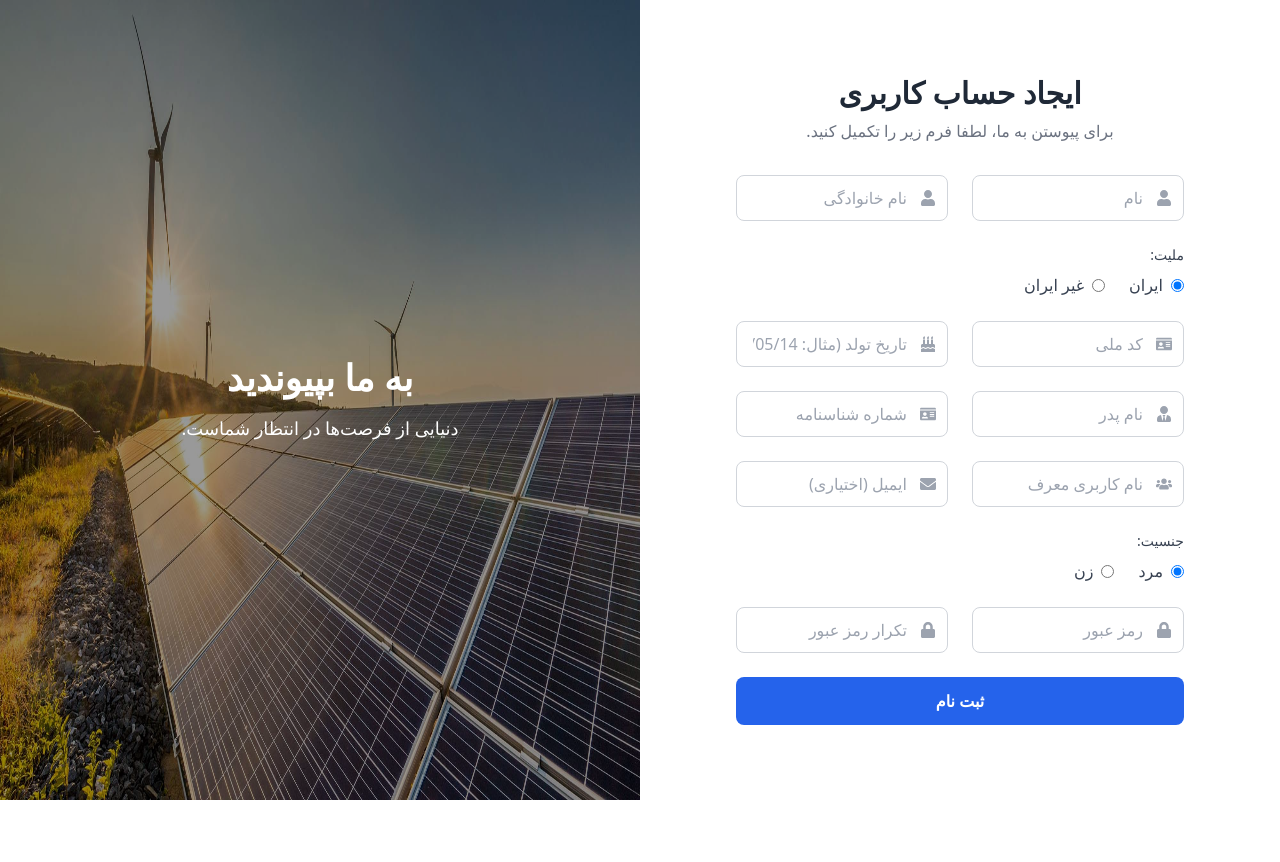
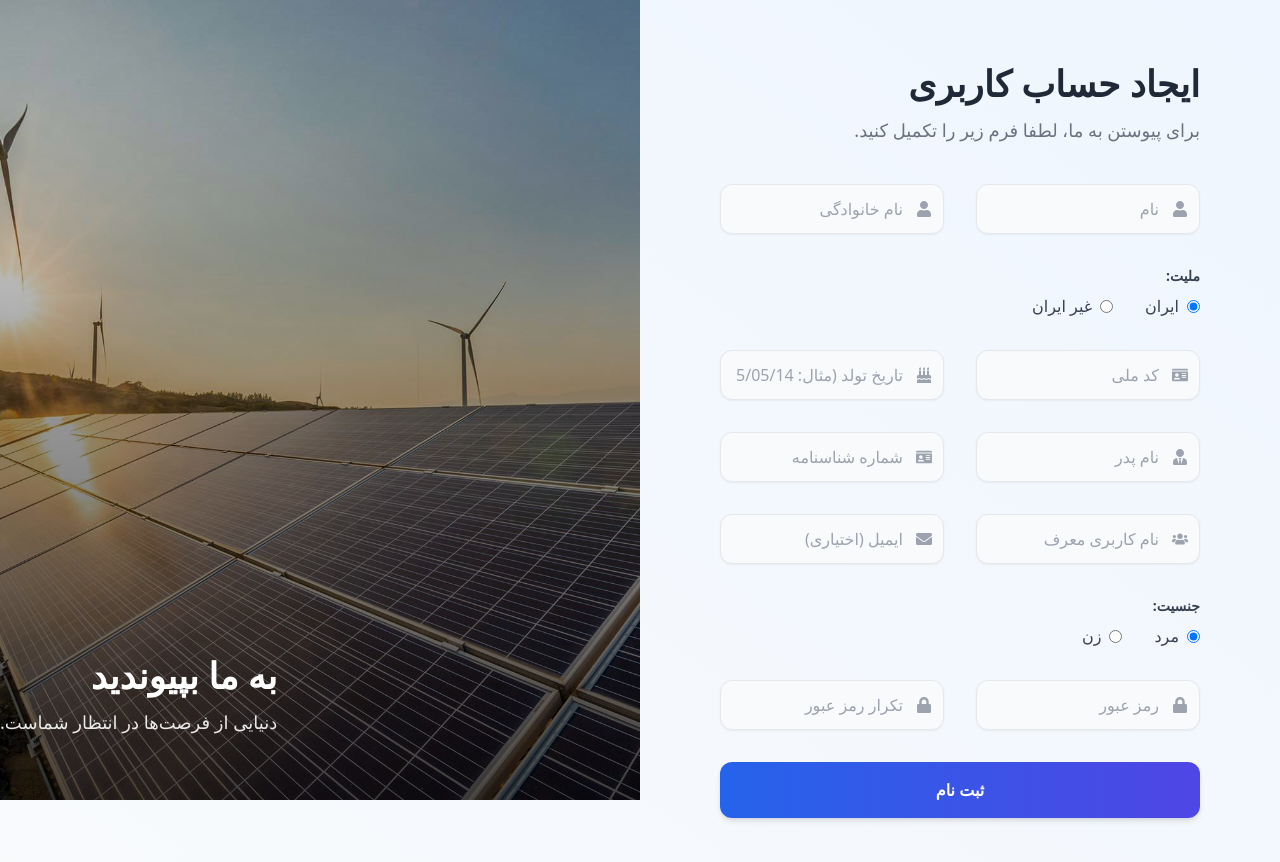
Before and after one commit to farshadnabizadeh/panel-mahyaran-energy, a React (Create React App) app: page / in a window 1280 px wide. Shown: the top 862 px of the page. Before the commit the page ends 800 px from the top, so only its background shows below. Built offline with nearby package versions, Linux system fonts and the light colour scheme.

Commit message:
registerComponent.jsx

```diff
--- a/src/components/register/registerComponent.jsx
+++ b/src/components/register/registerComponent.jsx
@@ -1,58 +1,61 @@
-// src/SignUpPage.js
+import React, { useState } from "react";
+import {
+    FaUser,
+    FaIdCard,
+    FaEnvelope,
+    FaLock,
+    FaUsers,
+    FaBirthdayCake,
+    FaUserTie,
+} from "react-icons/fa";
+import Login from "../../assets/img/Login.jpg";
+import fa from "../../locales/fa.json";
 
-import React, { useState } from 'react';
-// Import the icon components from react-icons
-import { FaUser, FaIdCard, FaEnvelope, FaLock, FaUsers, FaBirthdayCake, FaUserTie } from 'react-icons/fa';
-// Import the image from your assets
-import Login from '../../assets/img/Login.jpg';
-
-// --- NEW: Import the localization file ---
-import fa from '../../locales/fa.json';
-
-// --- NEW: Create a reference to the specific part of the translation file ---
 const t = fa.signUpPage;
 
 const SignUpPage = () => {
-    // State and handlers remain exactly the same
     const [formData, setFormData] = useState({
-        firstName: '',
-        lastName: '',
-        nationality: 'iran',
-        nationalId: '',
-        birthDate: '',
-        fatherName: '',
-        shenasnamehNumber: '',
-        referrerUsername: '',
-        email: '',
-        gender: 'male',
-        password: '',
-        confirmPassword: '',
+        firstName: "",
+        lastName: "",
+        nationality: "iran",
+        nationalId: "",
+        birthDate: "",
+        fatherName: "",
+        shenasnamehNumber: "",
+        referrerUsername: "",
+        email: "",
+        gender: "male",
+        password: "",
+        confirmPassword: "",
     });
 
     const handleChange = (e) => {
         const { name, value } = e.target;
-        setFormData(prevState => ({
-            ...prevState,
-            [name]: value,
-        }));
+        setFormData((prev) => ({ ...prev, [name]: value }));
     };
 
     const handleSubmit = (e) => {
         e.preventDefault();
         if (formData.password !== formData.confirmPassword) {
-            // --- UPDATED: Use the translation file for alerts ---
             alert(t.alerts.passwordMismatch);
             return;
         }
-        console.log("Form Submitted:", formData);
-        // --- UPDATED: Use the translation file for alerts ---
         alert(t.alerts.success);
     };
 
-    // The reusable InputField component remains the same
-    const InputField = ({ id, name, type, placeholder, value, onChange, icon, required = false }) => (
-        <div className="relative">
-            <span className="absolute inset-y-0 right-0 flex items-center pr-3">
+    // minimalist + clean inputs, focus ring & shadow
+    const InputField = ({
+        id,
+        name,
+        type,
+        placeholder,
+        value,
+        onChange,
+        icon,
+        required = false,
+    }) => (
+        <div className="relative group">
+            <span className="absolute inset-y-0 right-0 flex items-center pr-3 text-gray-400 group-focus-within:text-blue-500 transition-colors">
                 {icon}
             </span>
             <input
@@ -63,118 +66,188 @@ const SignUpPage = () => {
                 value={value}
                 onChange={onChange}
                 required={required}
-                className="w-full py-2.5 pr-10 pl-4 text-gray-700 bg-white border border-gray-300 rounded-lg focus:outline-none focus:ring-2 focus:ring-blue-500"
+                className="w-full py-3 pr-10 pl-4 rounded-xl bg-gray-50 border border-gray-200 text-gray-800 placeholder-gray-400
+                   focus:outline-none focus:border-blue-400 focus:ring-2 focus:ring-blue-300
+                   transition-all duration-200 shadow-sm focus:shadow-md"
             />
         </div>
     );
 
     return (
-        <div dir="rtl" className="w-full min-h-screen flex flex-col-reverse md:flex-row bg-gray-100">
+        <div
+            dir="rtl"
+            className="min-h-screen flex flex-col-reverse md:flex-row bg-gradient-to-tr from-slate-50 to-blue-50"
+        >
+            {/* --- Right side form --- */}
+            <div className="w-full md:w-1/2 flex flex-col justify-center px-10 py-12 sm:px-20 sm:py-16">
+                <h2 className="text-4xl font-extrabold text-gray-800 mb-3">{t.title}</h2>
+                <p className="text-gray-500 mb-10 text-lg">{t.subtitle}</p>
 
-            {/* Right Side: The Form */}
-            <div className="w-full md:w-1/2 flex flex-col justify-center items-center p-8 sm:p-12 bg-white">
-                <div className="w-full max-w-md">
-                    {/* --- UPDATED: Use translation file for title and subtitle --- */}
-                    <h2 className="text-3xl font-bold text-gray-800 text-center mb-2">{t.title}</h2>
-                    <p className="text-gray-500 text-center mb-8">{t.subtitle}</p>
-
-                    <form onSubmit={handleSubmit} className="space-y-6">
-                        <div className="grid grid-cols-1 sm:grid-cols-2 gap-6">
-                            {/* --- UPDATED: All placeholders now use the translation file --- */}
+                <form onSubmit={handleSubmit} className="space-y-8">
+                    <div className="grid grid-cols-1 sm:grid-cols-2 gap-8">
                         <InputField
-                                id="firstName" name="firstName" type="text" placeholder={t.fields.firstName}
-                                value={formData.firstName} onChange={handleChange} icon={<FaUser className="text-gray-400" />} required
+                            id="firstName"
+                            name="firstName"
+                            type="text"
+                            placeholder={t.fields.firstName}
+                            value={formData.firstName}
+                            onChange={handleChange}
+                            icon={<FaUser />}
                         />
                         <InputField
-                                id="lastName" name="lastName" type="text" placeholder={t.fields.lastName}
-                                value={formData.lastName} onChange={handleChange} icon={<FaUser className="text-gray-400" />} required
+                            id="lastName"
+                            name="lastName"
+                            type="text"
+                            placeholder={t.fields.lastName}
+                            value={formData.lastName}
+                            onChange={handleChange}
+                            icon={<FaUser />}
                         />
+
+                        {/* Nationality */}
                         <div className="sm:col-span-2">
-                                <label className="block text-sm font-medium text-gray-700 mb-2">{t.fields.nationality}</label>
-                                <div className="flex items-center space-x-6 space-x-reverse">
-                                    <label className="flex items-center">
-                                        <input type="radio" name="nationality" value="iran" checked={formData.nationality === 'iran'} onChange={handleChange} className="form-radio text-blue-600" />
-                                        <span className="mr-2 text-gray-700">{t.fields.iran}</span>
+                            <span className="block text-sm font-semibold text-gray-700 mb-2">
+                                {t.fields.nationality}
+                            </span>
+                            <div className="flex items-center gap-8">
+                                {["iran", "other"].map((opt) => (
+                                    <label key={opt} className="flex items-center gap-2 cursor-pointer">
+                                        <input
+                                            type="radio"
+                                            name="nationality"
+                                            value={opt}
+                                            checked={formData.nationality === opt}
+                                            onChange={handleChange}
+                                            className="text-blue-600 focus:ring-blue-400"
+                                        />
+                                        <span className="text-gray-700">{t.fields[opt]}</span>
                                     </label>
-                                    <label className="flex items-center">
-                                        <input type="radio" name="nationality" value="other" checked={formData.nationality === 'other'} onChange={handleChange} className="form-radio text-blue-600" />
-                                        <span className="mr-2 text-gray-700">{t.fields.other}</span>
-                                    </label>
+                                ))}
                             </div>
                         </div>
+
                         <InputField
-                                id="nationalId" name="nationalId" type="text" placeholder={t.fields.nationalId}
-                                value={formData.nationalId} onChange={handleChange} icon={<FaIdCard className="text-gray-400" />} required
+                            id="nationalId"
+                            name="nationalId"
+                            type="text"
+                            placeholder={t.fields.nationalId}
+                            value={formData.nationalId}
+                            onChange={handleChange}
+                            icon={<FaIdCard />}
                         />
                         <InputField
-                                id="birthDate" name="birthDate" type="text" placeholder={t.fields.birthDate}
-                                value={formData.birthDate} onChange={handleChange} icon={<FaBirthdayCake className="text-gray-400" />} required
+                            id="birthDate"
+                            name="birthDate"
+                            type="text"
+                            placeholder={t.fields.birthDate}
+                            value={formData.birthDate}
+                            onChange={handleChange}
+                            icon={<FaBirthdayCake />}
                         />
                         <InputField
-                                id="fatherName" name="fatherName" type="text" placeholder={t.fields.fatherName}
-                                value={formData.fatherName} onChange={handleChange} icon={<FaUserTie className="text-gray-400" />} required
+                            id="fatherName"
+                            name="fatherName"
+                            type="text"
+                            placeholder={t.fields.fatherName}
+                            value={formData.fatherName}
+                            onChange={handleChange}
+                            icon={<FaUserTie />}
                         />
                         <InputField
-                                id="shenasnamehNumber" name="shenasnamehNumber" type="text" placeholder={t.fields.shenasnamehNumber}
-                                value={formData.shenasnamehNumber} onChange={handleChange} icon={<FaIdCard className="text-gray-400" />} required
+                            id="shenasnamehNumber"
+                            name="shenasnamehNumber"
+                            type="text"
+                            placeholder={t.fields.shenasnamehNumber}
+                            value={formData.shenasnamehNumber}
+                            onChange={handleChange}
+                            icon={<FaIdCard />}
                         />
                         <InputField
-                                id="referrerUsername" name="referrerUsername" type="text" placeholder={t.fields.referrerUsername}
-                                value={formData.referrerUsername} onChange={handleChange} icon={<FaUsers className="text-gray-400" />}
+                            id="referrerUsername"
+                            name="referrerUsername"
+                            type="text"
+                            placeholder={t.fields.referrerUsername}
+                            value={formData.referrerUsername}
+                            onChange={handleChange}
+                            icon={<FaUsers />}
                         />
                         <InputField
-                                id="email" name="email" type="email" placeholder={t.fields.email}
-                                value={formData.email} onChange={handleChange} icon={<FaEnvelope className="text-gray-400" />}
+                            id="email"
+                            name="email"
+                            type="email"
+                            placeholder={t.fields.email}
+                            value={formData.email}
+                            onChange={handleChange}
+                            icon={<FaEnvelope />}
                         />
+
+                        {/* Gender */}
                         <div className="sm:col-span-2">
-                                <label className="block text-sm font-medium text-gray-700 mb-2">{t.fields.gender}</label>
-                                <div className="flex items-center space-x-6 space-x-reverse">
-                                    <label className="flex items-center">
-                                        <input type="radio" name="gender" value="male" checked={formData.gender === 'male'} onChange={handleChange} className="form-radio text-blue-600" />
-                                        <span className="mr-2 text-gray-700">{t.fields.male}</span>
+                            <span className="block text-sm font-semibold text-gray-700 mb-2">
+                                {t.fields.gender}
+                            </span>
+                            <div className="flex items-center gap-8">
+                                {[
+                                    { value: "male", label: t.fields.male },
+                                    { value: "female", label: t.fields.female },
+                                ].map((g) => (
+                                    <label key={g.value} className="flex items-center gap-2 cursor-pointer">
+                                        <input
+                                            type="radio"
+                                            name="gender"
+                                            value={g.value}
+                                            checked={formData.gender === g.value}
+                                            onChange={handleChange}
+                                            className="text-blue-600 focus:ring-blue-400"
+                                        />
+                                        <span className="text-gray-700">{g.label}</span>
                                     </label>
-                                    <label className="flex items-center">
-                                        <input type="radio" name="gender" value="female" checked={formData.gender === 'female'} onChange={handleChange} className="form-radio text-blue-600" />
-                                        <span className="mr-2 text-gray-700">{t.fields.female}</span>
-                                    </label>
+                                ))}
                             </div>
                         </div>
+
                         <InputField
-                                id="password" name="password" type="password" placeholder={t.fields.password}
-                                value={formData.password} onChange={handleChange} icon={<FaLock className="text-gray-400" />} required
+                            id="password"
+                            name="password"
+                            type="password"
+                            placeholder={t.fields.password}
+                            value={formData.password}
+                            onChange={handleChange}
+                            icon={<FaLock />}
                         />
                         <InputField
-                                id="confirmPassword" name="confirmPassword" type="password" placeholder={t.fields.confirmPassword}
-                                value={formData.confirmPassword} onChange={handleChange} icon={<FaLock className="text-gray-400" />} required
+                            id="confirmPassword"
+                            name="confirmPassword"
+                            type="password"
+                            placeholder={t.fields.confirmPassword}
+                            value={formData.confirmPassword}
+                            onChange={handleChange}
+                            icon={<FaLock />}
                         />
                     </div>
 
-                        <div>
                     <button
                         type="submit"
-                                className="w-full bg-blue-600 text-white font-bold py-3 px-4 rounded-lg hover:bg-blue-700 focus:outline-none focus:ring-2 focus:ring-blue-500 focus:ring-offset-2 transition-colors duration-300"
+                        className="w-full bg-gradient-to-r from-blue-600 to-indigo-600 text-white font-bold py-4 rounded-xl
+                     shadow-md hover:from-blue-700 hover:to-indigo-700
+                     focus:ring-4 focus:ring-blue-300 transition-all duration-300"
                     >
-                                {/* --- UPDATED: Use translation file for button text --- */}
                         {t.buttonText}
                     </button>
-                        </div>
                 </form>
             </div>
-            </div>
 
-            {/* Left Side: The Image */}
-            <div className="w-full md:w-1/2 h-64 md:h-screen relative">
+            {/* --- Left side image --- */}
+            <div className="w-full md:w-1/2 h-72 md:h-screen relative">
                 <img
-                    className="w-full h-full"
+                    className="w-full h-full object-cover transform hover:scale-105 transition-transform duration-500"
                     src={Login}
-                    // --- UPDATED: Use translation file for image alt text ---
                     alt={t.image.alt}
                 />
-                <div className="absolute inset-0 bg-black bg-opacity-40 flex items-center justify-center p-8">
-                    <div className="text-center text-white">
-                        {/* --- UPDATED: Use translation file for overlay text --- */}
+                <div className="absolute inset-0 bg-gradient-to-t from-black/70 via-black/40 to-transparent flex items-end justify-center md:justify-end md:pr-20 pb-16 text-right">
+                    <div className="text-white drop-shadow-lg max-w-md">
                         <h1 className="text-4xl font-bold">{t.image.overlayTitle}</h1>
-                        <p className="mt-4 text-lg">{t.image.overlaySubtitle}</p>
+                        <p className="mt-3 text-lg opacity-90">{t.image.overlaySubtitle}</p>
                     </div>
                 </div>
             </div>
```
Lines whose indentation alone changed are shown as unchanged.
